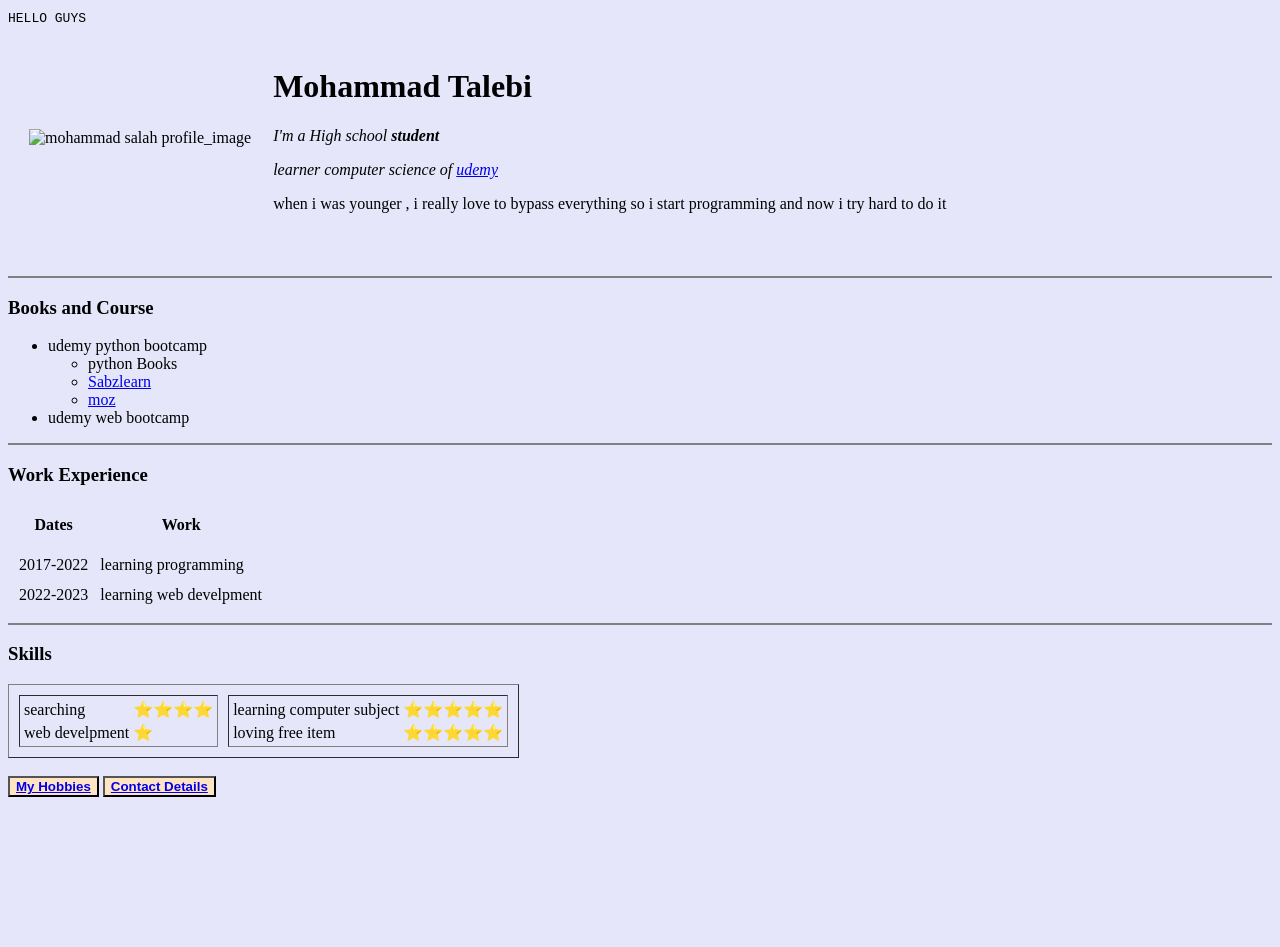
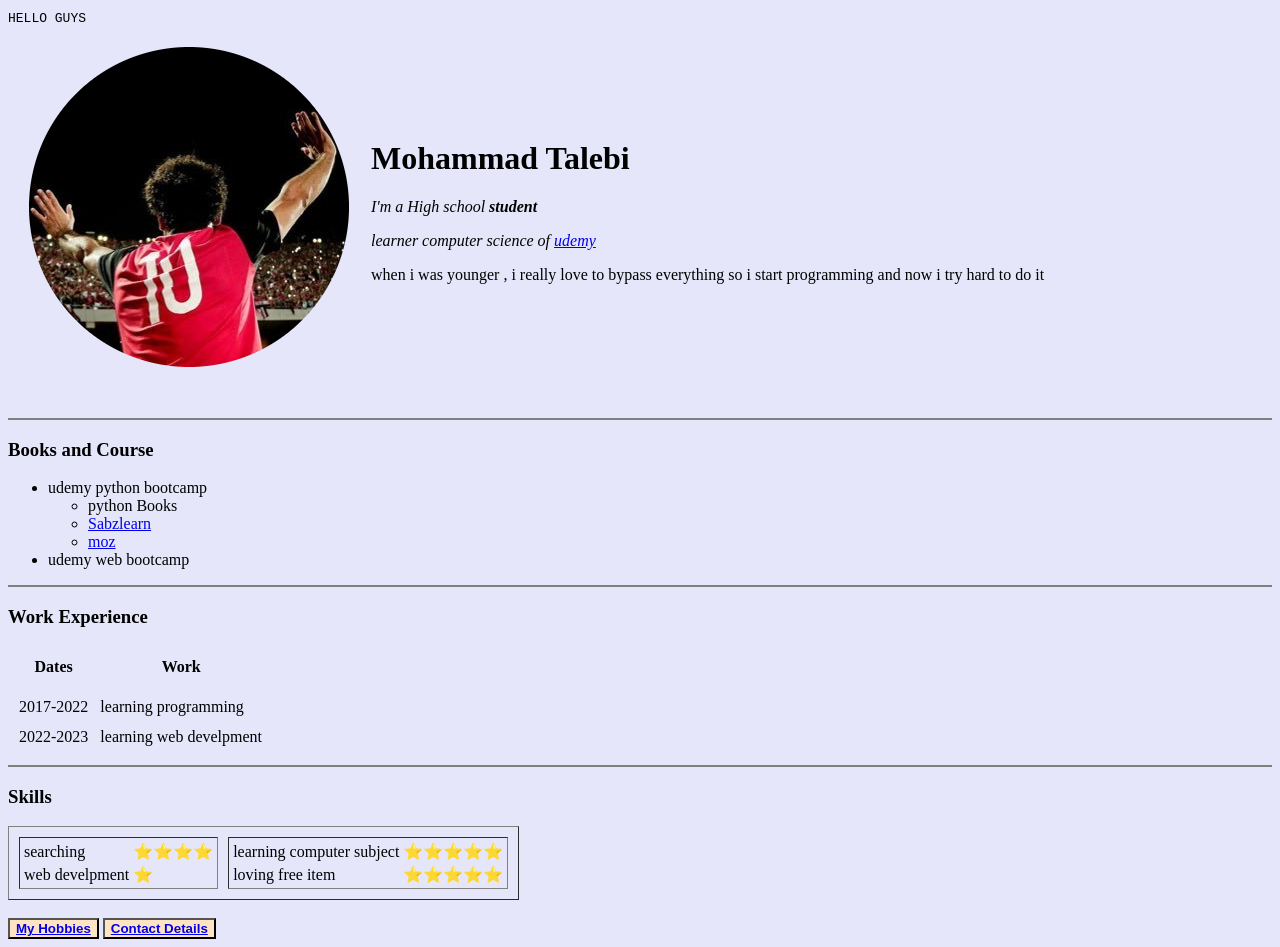
Before and after one commit to CoollMoon/cv, a plain HTML site: page index.html in a window 1280 px wide. Before the commit the page ends 805 px from the top, so only its background shows below. Drawn offline with Linux system fonts and the light colour scheme.

Commit message:
Update index.html

```diff
--- a/index.html
+++ b/index.html
@@ -15,7 +15,7 @@
       <tr>
         <td>
           <img
-            src="images/vYWQ8LL8_400x400-modified.png"
+            src="vYWQ8LL8_400x400-modified.png"
             alt=" mohammad salah profile_image "
           />
         </td>
```
